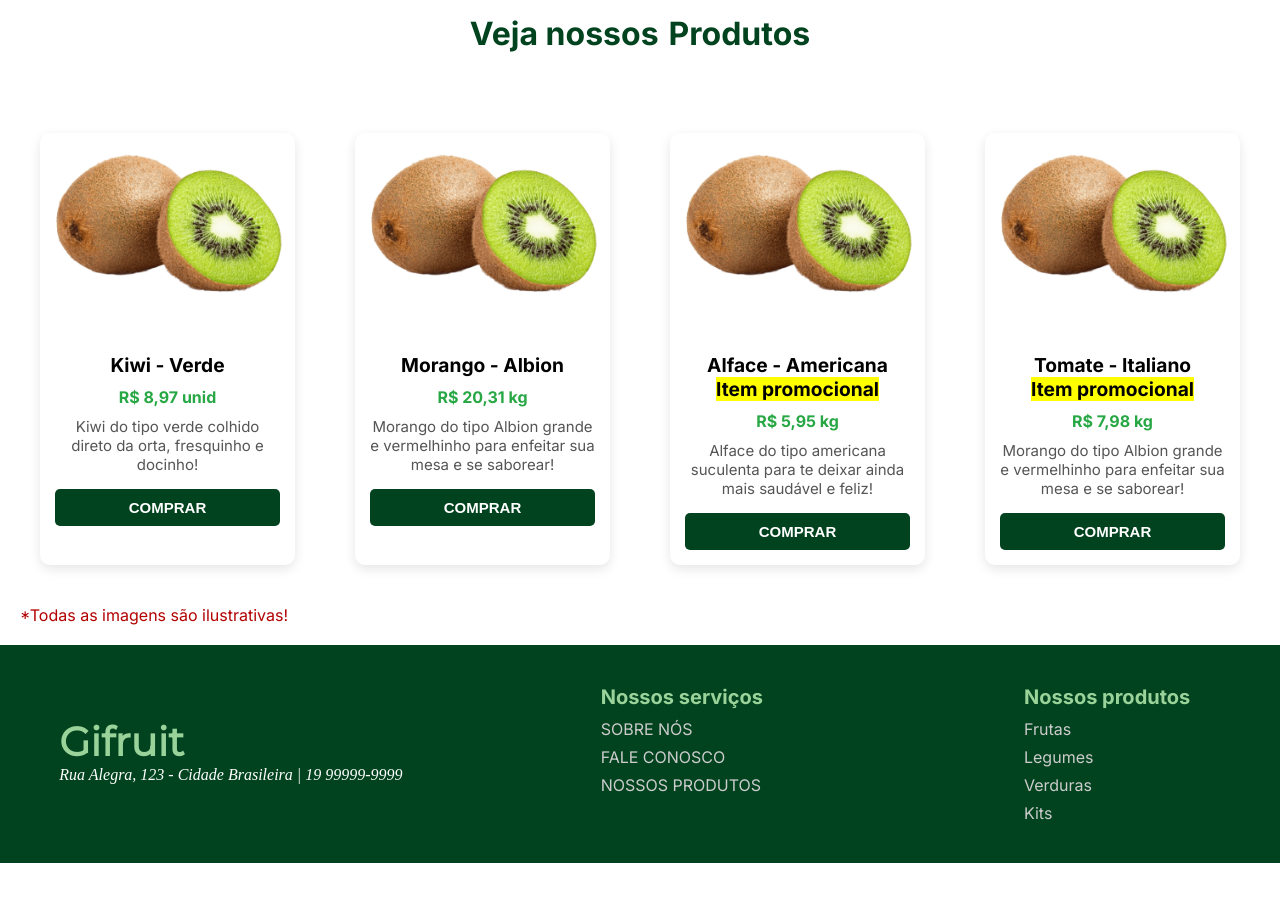
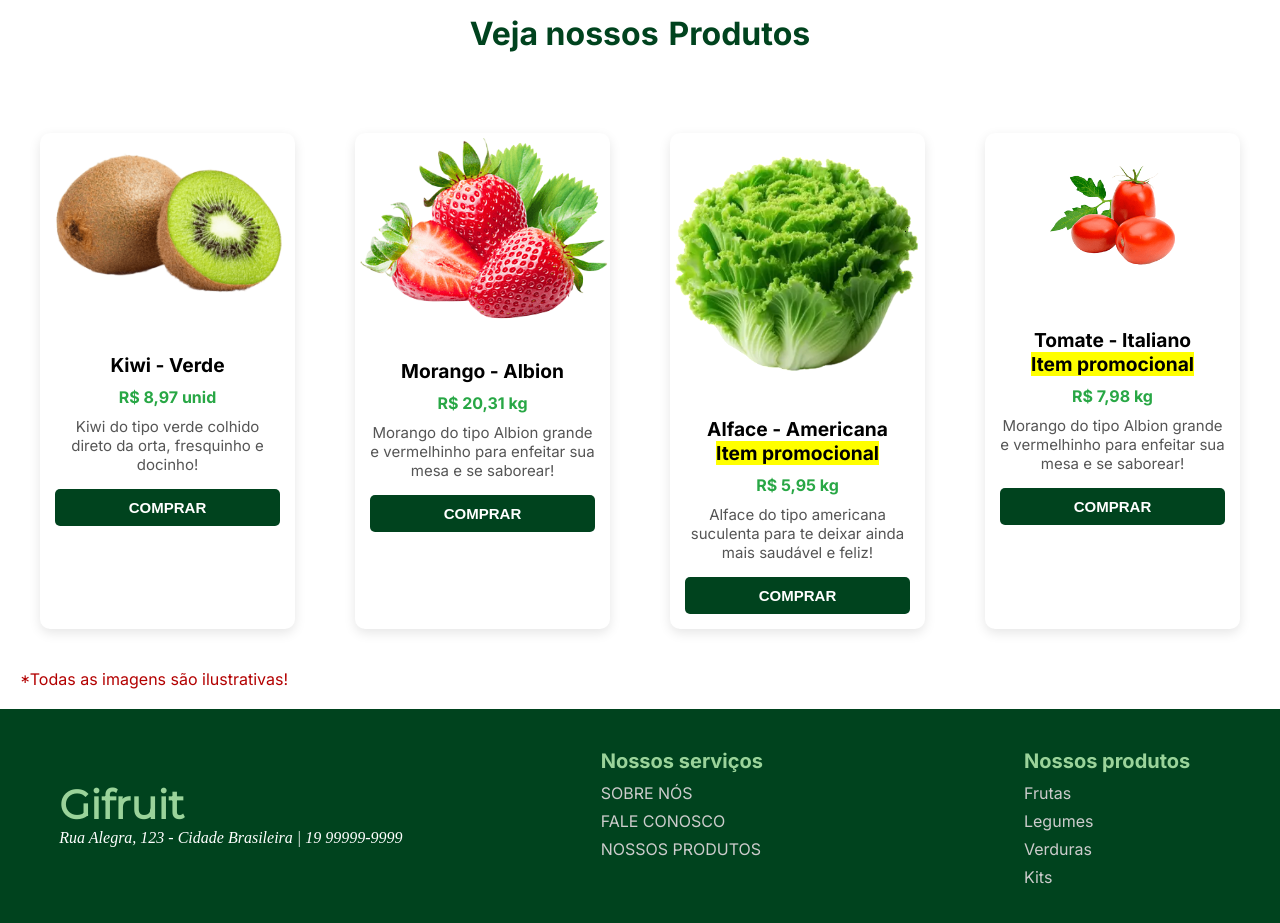
Before and after one commit to GiovanaCris/LIMA, a plain HTML site: page tags semanticas/index.html in a window 1280 px wide. Shown: the part 960-1883 px from the top of the page. Before the commit the page ends 1823 px from the top, so only its background shows below. Drawn offline with Linux system fonts and the light colour scheme.

```diff
--- a/tags semanticas/index.html
+++ b/tags semanticas/index.html
@@ -65,7 +65,7 @@
                         </div>
                     </div>
                     <div class="products-cards">
-                        <img src="./images/img-kiwi.png" alt="Imagem do Produto">
+                        <img src="./images/morango.png" alt="Imagem do Produto">
                         <div class="card-content">
                             <h3>Morango - Albion</h3>
                             <p class="card-price">R$ 20,31 kg</p>
@@ -76,7 +76,7 @@
                         </div>
                     </div>
                     <div class="products-cards">
-                        <img src="./images/img-kiwi.png" alt="Imagem do Produto">
+                        <img src="./images/alface.png" alt="Imagem do Produto">
                         <div class="card-content">
                             <h3>Alface - Americana <br><mark>Item promocional</mark></h3>
                             <p class="card-price">R$ 5,95 kg</p>
@@ -86,7 +86,7 @@
                         </div>
                     </div>
                     <div class="products-cards">
-                        <img src="./images/img-kiwi.png" alt="Imagem do Produto">
+                        <img src="./images/tomate.png" alt="Imagem do Produto">
                         <div class="card-content">
                             <h3>Tomate - Italiano <br><mark>Item promocional</mark></h3>
                             <p class="card-price">R$ 7,98 kg</p>
--- a/tags semanticas/style.css
+++ b/tags semanticas/style.css
@@ -195,6 +195,7 @@
 
 .card-content button:hover {
     background-color: #47980d;
+    transition: 0.5s ease;
 }
 
 /*Footer*/
@@ -269,6 +270,7 @@
     font-size: 28px;
     margin-left: 5%;
     margin-top: 20px;
+    color: rgb(0, 67, 30);
 }
 
 .content-cart .cart-p{
```
Also changed, not shown: tags semanticas/images/alface.png (added), tags semanticas/images/morango.png (added), tags semanticas/images/tomate.png (added).
